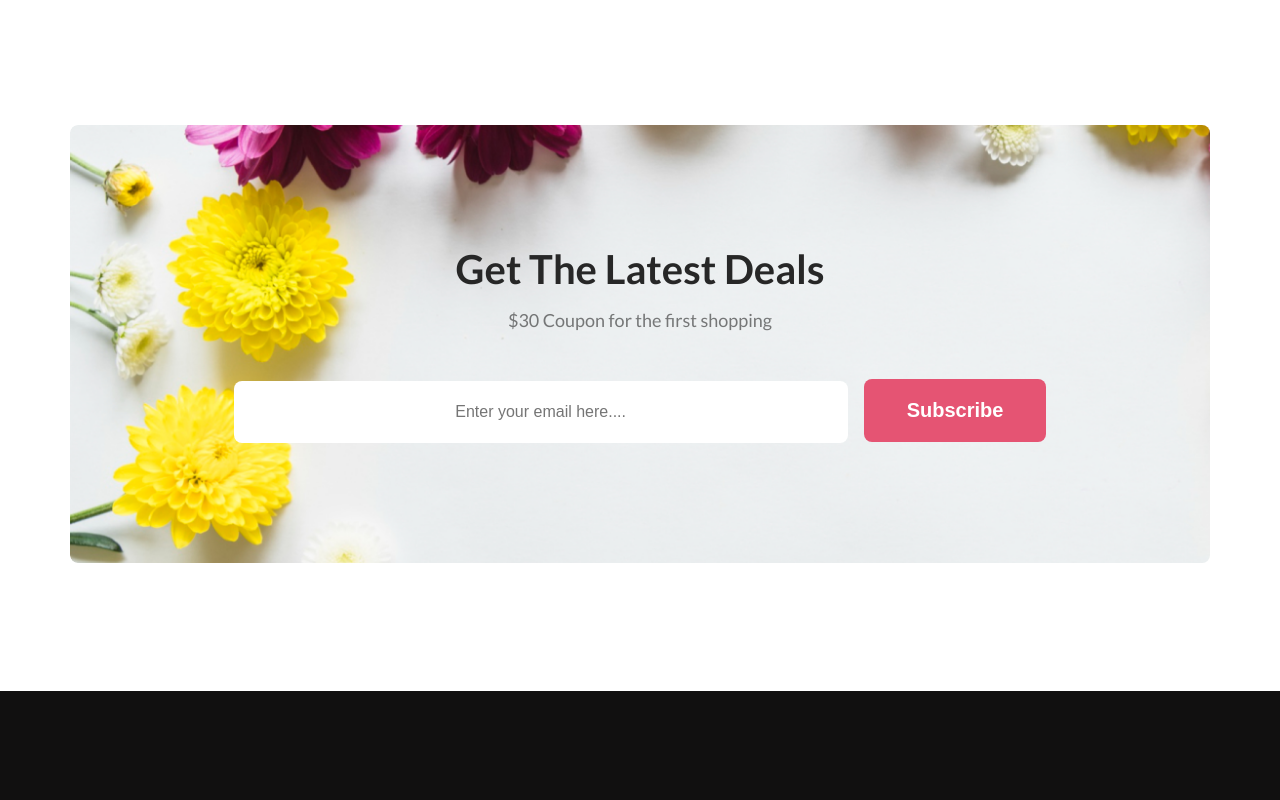
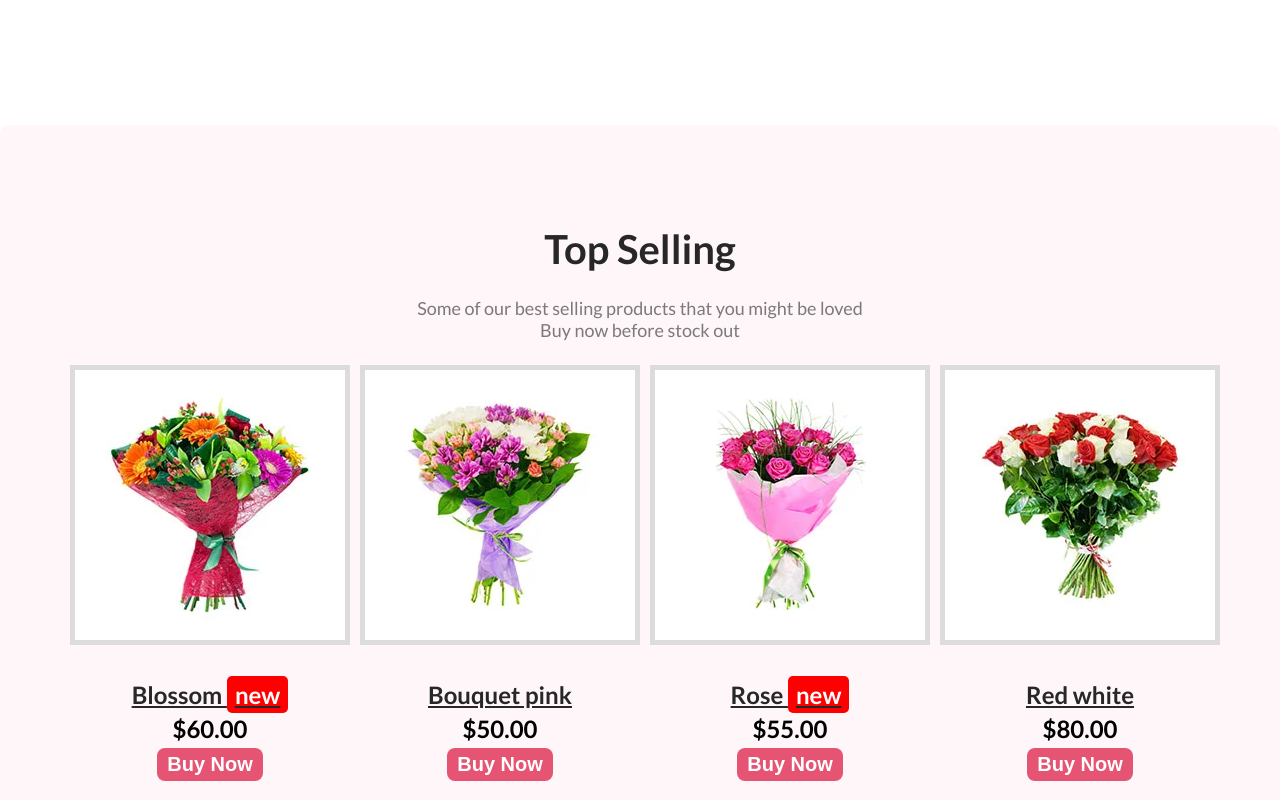
Before and after one commit to arfanur04/m6-assignment-1, a plain HTML site: page index.html in a window 1280 px wide. Shown: the part 2980-3780 px from the top of the page. Drawn offline with Linux system fonts and the light colour scheme.

Commit message:
bonus section added

```diff
--- a/index.html
+++ b/index.html
@@ -115,6 +115,62 @@
 						alt=""
 					/>
 				</div>
+				<!--: ----------------------------- Top Selling ------------------------- -->
+				<section>
+					<div class="top-selling-container">
+						<div class="top-selling-content">
+							<h3 class="section-title top-selling-title">Top Selling</h3>
+							<p class="section-description top-selling-description">
+								Some of our best selling products that you might be loved <br />
+								Buy now before stock out
+							</p>
+							<div class="top-selling-flowers">
+								<div>
+									<img
+										src="./Flower-Asset/product-1.webp"
+										alt=""
+									/>
+									<p class="feature-flower-caption">
+										Blossom <span class="badge">new</span>
+									</p>
+									<h2 class="top-selling-price"><b>$60.00</b></h2>
+									<button class="buy-now-btn">Buy Now</button>
+								</div>
+								<div>
+									<img
+										src="./Flower-Asset/product-2.webp"
+										alt=""
+									/>
+									<p class="feature-flower-caption">Bouquet pink</p>
+									<h2 class="top-selling-price"><b>$50.00</b></h2>
+									<button class="buy-now-btn">Buy Now</button>
+								</div>
+								<div>
+									<img
+										src="./Flower-Asset/product-6.webp"
+										alt=""
+									/>
+									<p class="feature-flower-caption">
+										Rose <span class="badge">new</span>
+									</p>
+									<h2 class="top-selling-price">
+										<b>$55.00</b>
+									</h2>
+									<button class="buy-now-btn">Buy Now</button>
+								</div>
+								<div>
+									<img
+										src="./Flower-Asset/product-8.webp"
+										alt=""
+									/>
+									<p class="feature-flower-caption">Red white</p>
+									<h2 class="top-selling-price"><b>$80.00</b></h2>
+									<button class="buy-now-btn">Buy Now</button>
+								</div>
+							</div>
+						</div>
+					</div>
+				</section>
 			</section>
 			<!--: ------------------------ Get The Latest Deals ------------------------- -->
 			<section>
@@ -125,7 +181,10 @@
 								Get The Latest Deals
 							</h3>
 							<p class="section-description latest-deals-description">
-								$30 Coupon for the first shopping
+								There’s nothing like a day of shopping to make you feel good.
+								<br />
+								Whether you’re buying something for yourself or for someone
+								else. <br />
 							</p>
 							<div class="subscribe">
 								<input
--- a/style/flower-shop.css
+++ b/style/flower-shop.css
@@ -172,6 +172,57 @@ body {
 	margin: 24px 0 48px;
 }
 
+/*: ------------------------------- Top Selling ------------------------------ */
+.top-selling-container {
+	text-align: center;
+	border-radius: 8px;
+	background-color: rgba(229, 84, 115, 0.05);
+	margin: 128px 0;
+	padding: 100px 0;
+}
+
+.top-selling-content {
+	max-width: 1140px;
+	margin: 0 auto;
+}
+
+.top-selling-description {
+	margin: 24px 0 24px;
+}
+
+.top-selling-flowers {
+	display: flex;
+	justify-content: space-between;
+	gap: 10px;
+}
+
+.top-selling-flowers img {
+	border: 5px solid gainsboro;
+
+}
+
+.badge {
+	background-color: red;
+	color: white;
+	padding: 4px 8px;
+	text-align: center;
+	border-radius: 5px;
+}
+
+.buy-now-btn {
+	padding: 5px 10px;
+	border: 0;
+	border-radius: 8px;
+	background-color: #e55473;
+	color: #fff;
+	font-size: 20px;
+	font-weight: 700;
+}
+
+.top-selling-price {
+	margin: 5px 0;
+}
+
 /*: ---------------------- Get The Latest Deals Section ---------------------- */
 .latest-deals-parent {
 	max-width: 1140px;
```
Also changed, not shown: Flower-Asset/product-1.webp (added), Flower-Asset/product-2.webp (added), Flower-Asset/product-6.webp (added), Flower-Asset/product-8.webp (added).
